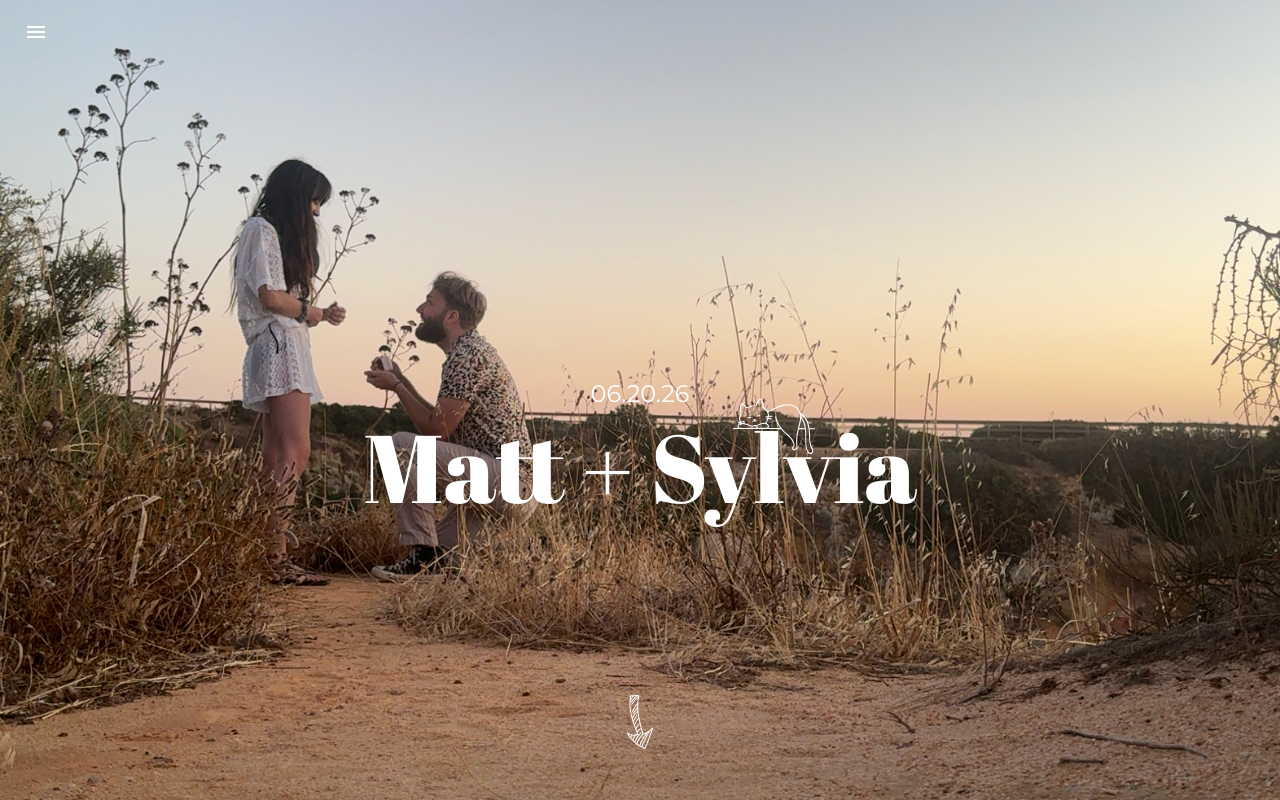
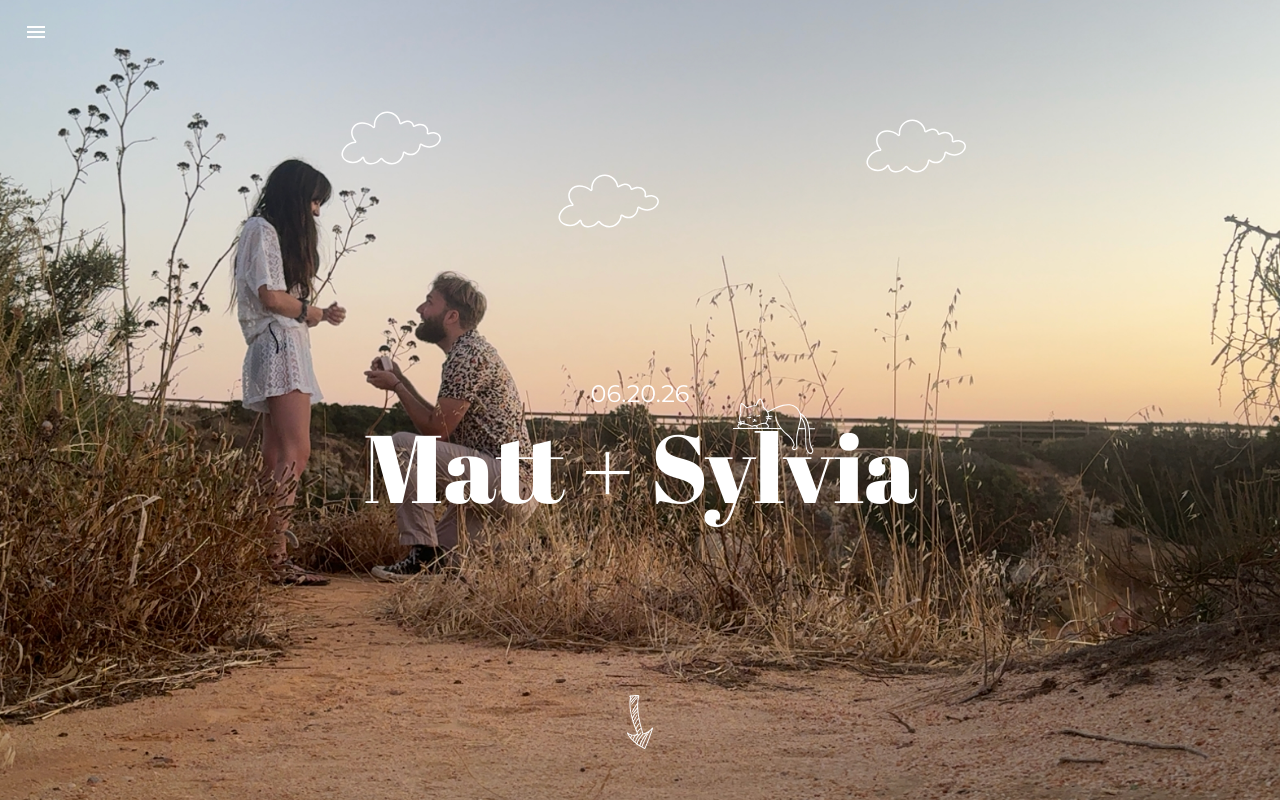
Before and after one commit to MatthewWierzbicki/wedding, a React (Vite) app: page / in a window 1280 px wide. Shown: the top 800 px of the page. Built offline with nearby package versions, Linux system fonts and the light colour scheme; a web font is replaced by a local one.

Commit message:
moving clouds svg working could fix

```diff
--- /dev/null
+++ b/src/components/Clouds/Clouds.tsx
@@ -0,0 +1,88 @@
+import React, { useEffect, useRef } from 'react';
+import { Box } from '@mui/material';
+import { useIsMobile } from '@utils/hooks/useIsMobile';
+
+const CLOUD_SPEED = 0.2;
+
+import Cloud1 from '@assets/cloud1.svg';
+
+export const Clouds = () => {
+  const isMobile = useIsMobile();
+  const cloud1Ref = useRef<HTMLDivElement>(null);
+  const cloud2Ref = useRef<HTMLDivElement>(null);
+  const cloud3Ref = useRef<HTMLDivElement>(null);
+  const cloud4Ref = useRef<HTMLDivElement>(null);
+  useEffect(() => {
+    const handleScroll = () => {
+      const scrollY = window.scrollY;
+      const maxTranslateX = window.innerWidth * 0.1; // Limit movement to 20% of the screen size
+
+      const translateX = Math.min(scrollY * CLOUD_SPEED, maxTranslateX);
+
+      if (cloud1Ref.current) {
+        cloud1Ref.current.style.transform = `translateX(${translateX}px)`;
+      }
+      if (cloud2Ref.current) {
+        cloud2Ref.current.style.transform = `translateX(${translateX}px)`;
+      }
+      if (cloud3Ref.current) {
+        cloud3Ref.current.style.transform = `translateX(${translateX}px)`;
+      }
+      if (cloud4Ref.current) {
+        cloud4Ref.current.style.transform = `translateX(${translateX}px)`;
+      }
+    };
+
+    window.addEventListener('scroll', handleScroll);
+    return () => {
+      window.removeEventListener('scroll', handleScroll);
+    };
+  }, []);
+  return (
+    <>
+      <Box
+        ref={cloud2Ref}
+        component='img'
+        src={Cloud1}
+        alt='cloud1'
+        width={isMobile ? 'calc(100vw/6)' : 'calc(100vw/11)'}
+        height={isMobile ? 'calc(100vw/6)' : 'calc(100vw/11)'}
+        sx={{
+          position: 'absolute',
+          top: 80,
+          left: '26%',
+          transition: 'transform 0.5s ease', // Smooth transition for movement
+        }}
+      />
+      <Box
+        ref={cloud1Ref}
+        component='img'
+        src={Cloud1}
+        alt='cloud1'
+        width={isMobile ? 'calc(100vw/6)' : 'calc(100vw/11)'}
+        height={isMobile ? 'calc(100vw/6)' : 'calc(100vw/11)'}
+        sx={{
+          position: 'absolute',
+          top: 143,
+          left: '43%',
+          transition: 'transform 0.5s ease', // Smooth transition for movement
+        }}
+      />
+
+      <Box
+        ref={cloud3Ref}
+        component='img'
+        src={Cloud1}
+        alt='cloud1'
+        width={isMobile ? 'calc(100vw/6)' : 'calc(100vw/11)'}
+        height={isMobile ? 'calc(100vw/6)' : 'calc(100vw/11)'}
+        sx={{
+          position: 'absolute',
+          top: 88,
+          left: '67%',
+          transition: 'transform 0.5s ease', // Smooth transition for movement
+        }}
+      />
+    </>
+  );
+};
--- a/src/components/Introduction/Introduction.tsx
+++ b/src/components/Introduction/Introduction.tsx
@@ -5,19 +5,21 @@ import SayYes from '@assets/say-yes.jpeg';
 import { useIsMobile } from '@utils/hooks/useIsMobile';
 import Cat from '@assets/cat.svg';
 import ArrowDown from '@assets/arrow-down.svg';
-
+import { Clouds } from '@components/Clouds/Clouds';
 interface IntroductionProps {
   detailsRef: React.RefObject<HTMLDivElement>;
 }
 
 export const Introduction = ({ detailsRef }: IntroductionProps) => {
   const isMobile = useIsMobile();
+
   const handleScrollToAccommodations = () => {
     detailsRef.current?.scrollIntoView({
       behavior: 'smooth',
       block: 'start',
     });
   };
+
   return (
     <Box
       sx={{
@@ -53,6 +55,7 @@ export const Introduction = ({ detailsRef }: IntroductionProps) => {
             Matt + Sylvia
           </Typography>
         </Box>
+
         <IconButton
           onClick={handleScrollToAccommodations}
           sx={{
@@ -76,6 +79,7 @@ export const Introduction = ({ detailsRef }: IntroductionProps) => {
             height={100}
           />
         </IconButton>
+        <Clouds />
       </Stack>
     </Box>
   );
```
Also changed, not shown: src/assets/cloud1.svg (added).
